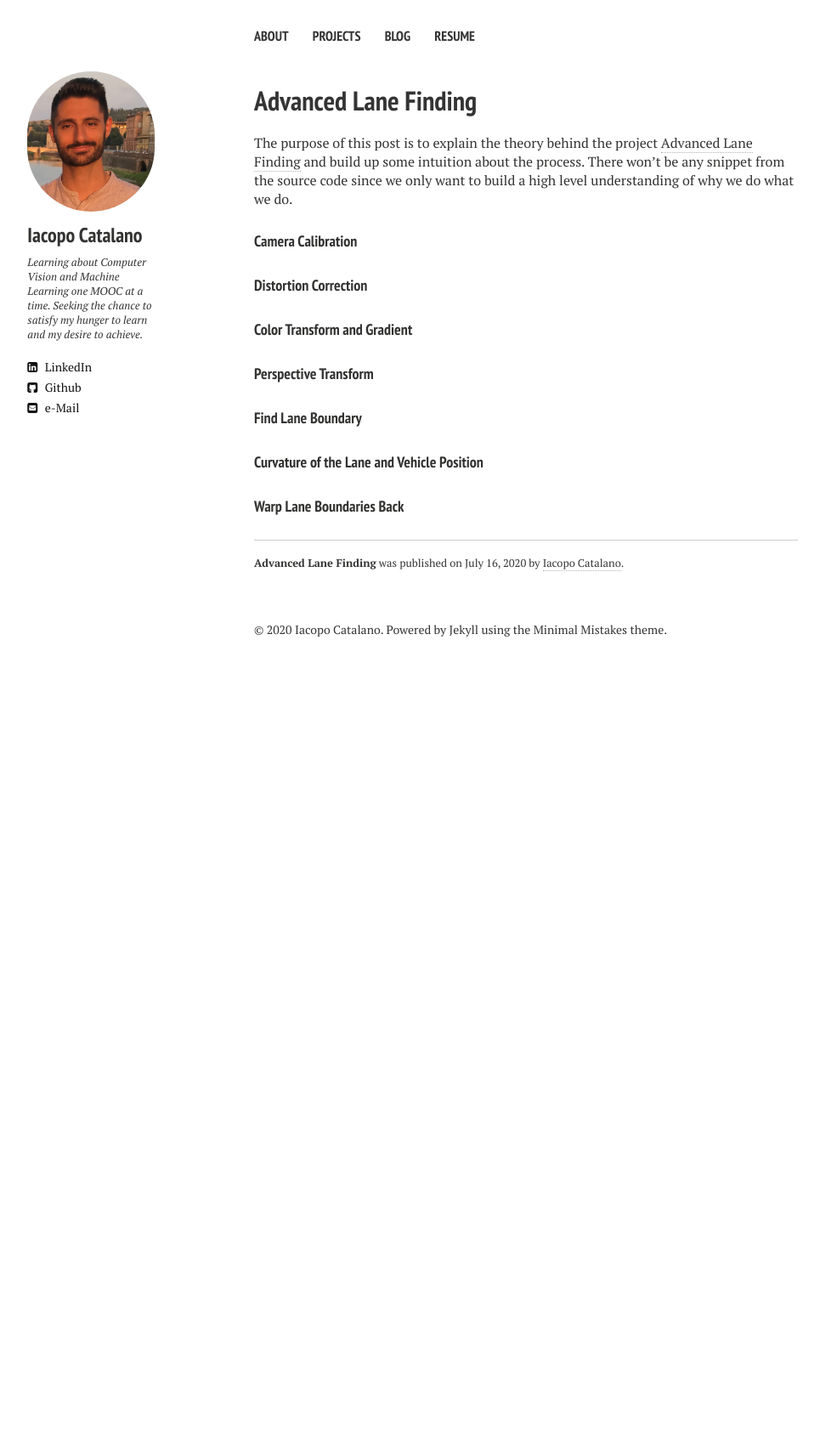
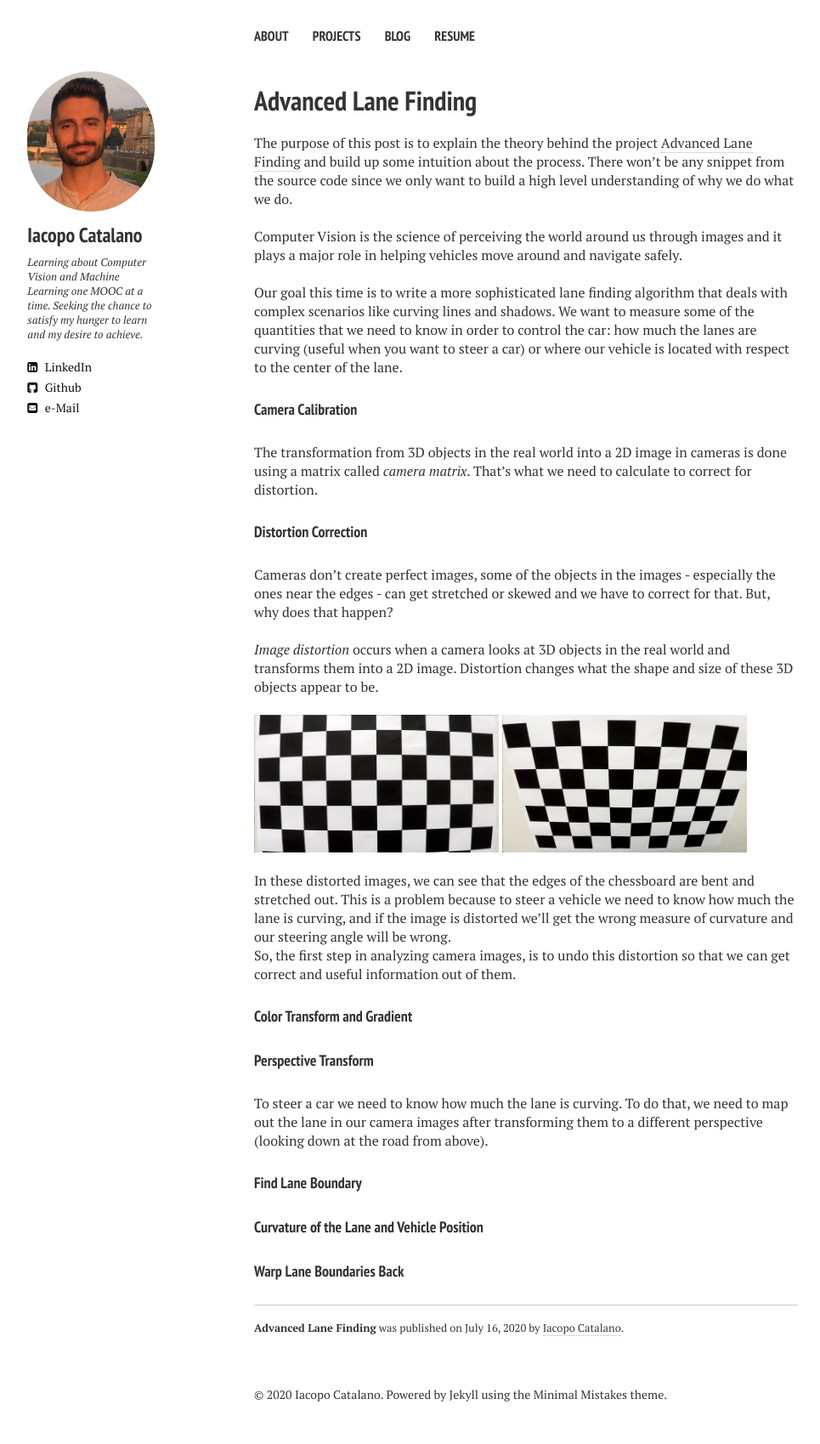
Before and after one commit to IacopomC/iacopomc.github.io, a Jekyll site: the page built from _posts/2020-07-16-advanced-lane-finding.md, in a window 1280 px wide. Shown: the whole page at 85% size, without its empty margins (21-986 px from the left). Built offline with Jekyll 4.4.1, drawn with Linux system fonts in a browser that asks for light colours; nearby versions of some CDN libraries; our own code applies the rules of GitHub Pages for plain Markdown files; before the commit the page ends 900 px from its top, so only the background shows below that.

Commit message:
Add distortion correction section

```diff
--- a/_posts/2020-07-16-advanced-lane-finding.md
+++ b/_posts/2020-07-16-advanced-lane-finding.md
@@ -7,20 +7,42 @@ tags:
 ---
 
 The purpose of this post is to explain the theory behind the project [Advanced Lane Finding](https://iacopomc.github.io/projects/2020-07-15-advanced-lane-finding-project/) and build up some intuition about the process. There won't be any snippet from the source code since we only want to build a high level understanding of why we do what we do.
+
 <br/>
 
+Computer Vision is the science of perceiving the world around us through images and it plays a major role in helping vehicles move around and navigate safely.
+
+<br/>
+
+Our goal this time is to write a more sophisticated lane finding algorithm that deals with complex scenarios like curving lines and shadows. We want to measure some of the quantities that we need to know in order to control the car: how much the lanes are curving (useful when you want to steer a car) or where our vehicle is located with respect to the center of the lane.
 
 #### Camera Calibration
-
+The transformation from 3D objects in the real world into a 2D image in cameras is done using a matrix called *camera matrix*. That's what we need to calculate to correct for distortion.
 
 #### Distortion Correction
 
+Cameras don't create perfect images, some of the objects in the images - especially the ones near the edges - can get stretched or skewed and we have to correct for that. But, why does that happen?
+
+<br/>
+
+*Image distortion* occurs when a camera looks at 3D objects in the real world and transforms them into a 2D image. Distortion changes what the shape and size of these 3D objects appear to be.
+
+<br/>
+
+<img src="{{ site.url }}/assets/images/advanced-lane-finding-post/distorted_img_1.jpg" width="45%">
+<img src="{{ site.url }}/assets/images/advanced-lane-finding-post/distorted_img_2.jpg" width="45%">
+
+<br/>
+
+In these distorted images, we can see that the edges of the chessboard are bent and stretched out. This is a problem because to steer a vehicle we need to know how much the lane is curving, and if the image is distorted we'll get the wrong measure of curvature and our steering angle will be wrong.
+
+So, the first step in analyzing camera images, is to undo this distortion so that we can get correct and useful information out of them.
 
 #### Color Transform and Gradient
 
 
 #### Perspective Transform
-
+To steer a car we need to know how much the lane is curving. To do that, we need to map out the lane in our camera images after transforming them to a different perspective (looking down at the road from above).
 
 #### Find Lane Boundary
 
```
Also changed, not shown: assets/images/advanced-lane-finding-post/distorted_img_1.jpg (added), assets/images/advanced-lane-finding-post/distorted_img_2.jpg (added).
